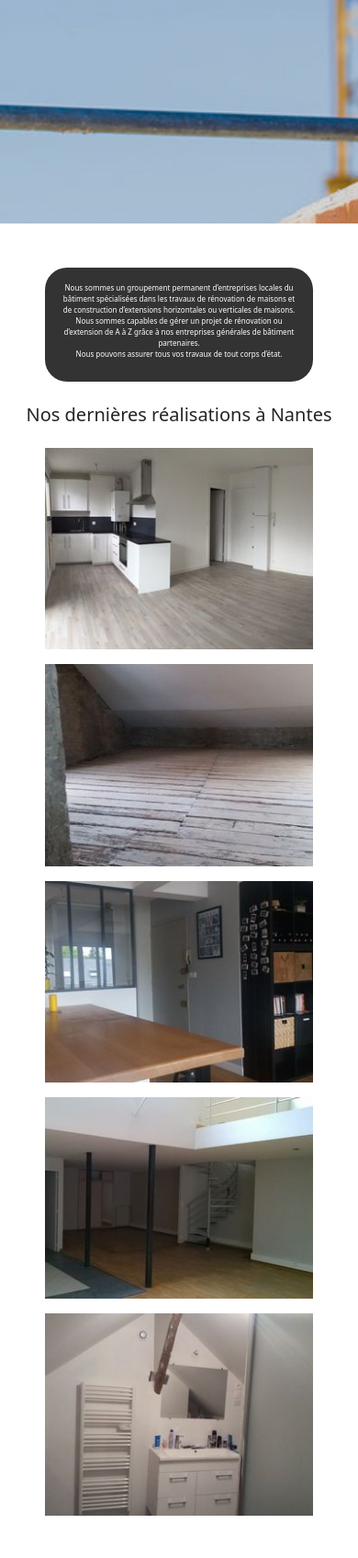
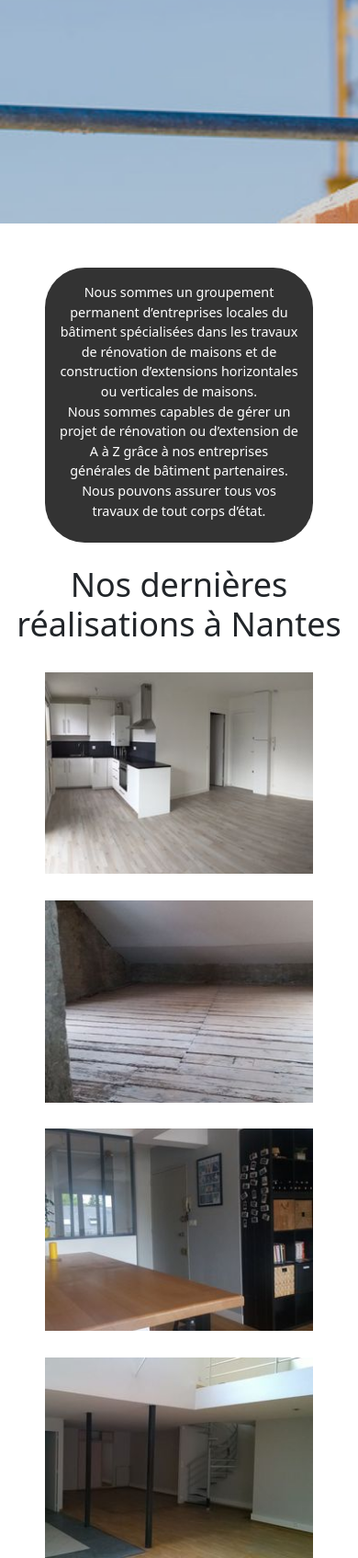
Before and after one commit to vincentmancheron/maconnerieOcordo, a PHP site: page / in a window 390 px wide. Shown: the part 601-2295 px from the top of the page at 92% size. Run offline with PHP 8.4, Linux system fonts and the light colour scheme.

Commit message:
01/07/21 12:02

```diff
--- a/assets/css/media.css
+++ b/assets/css/media.css
@@ -1,7 +1,7 @@
 /* <lg */
 @media (max-width: 991px) {
     body {
-        font-size: 0.5em;
+        font-size: 0.9em;
     }
     .navbar-collapse {
         background-color: black;
```
